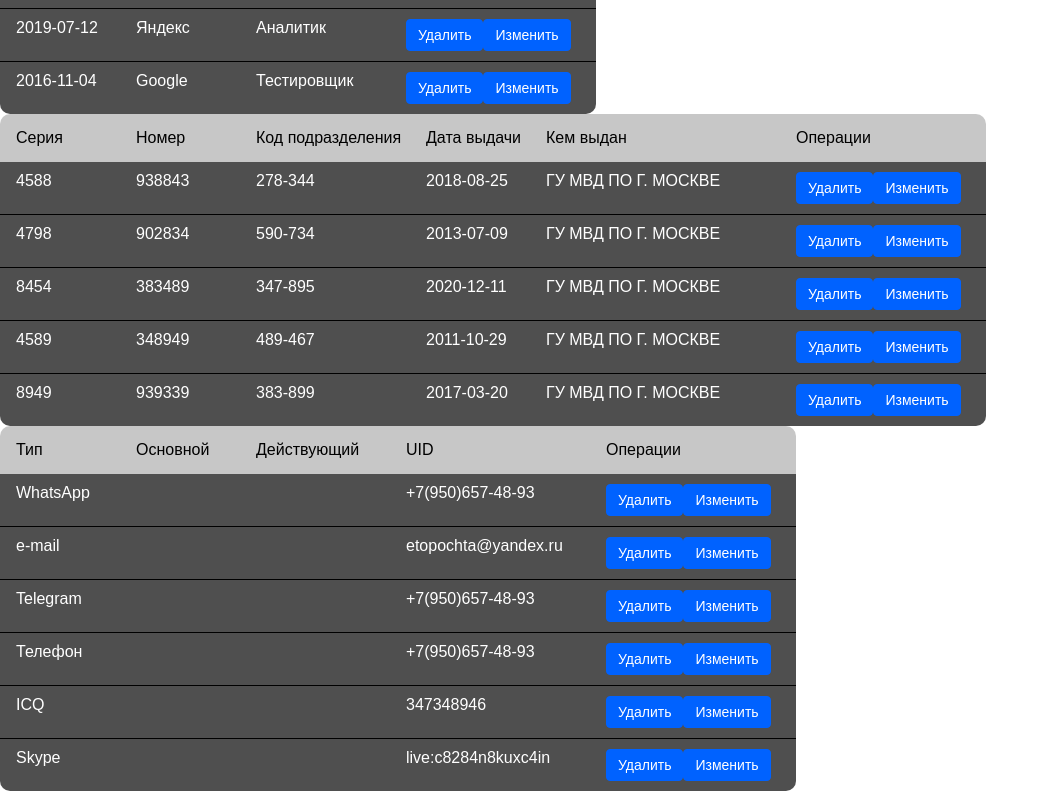
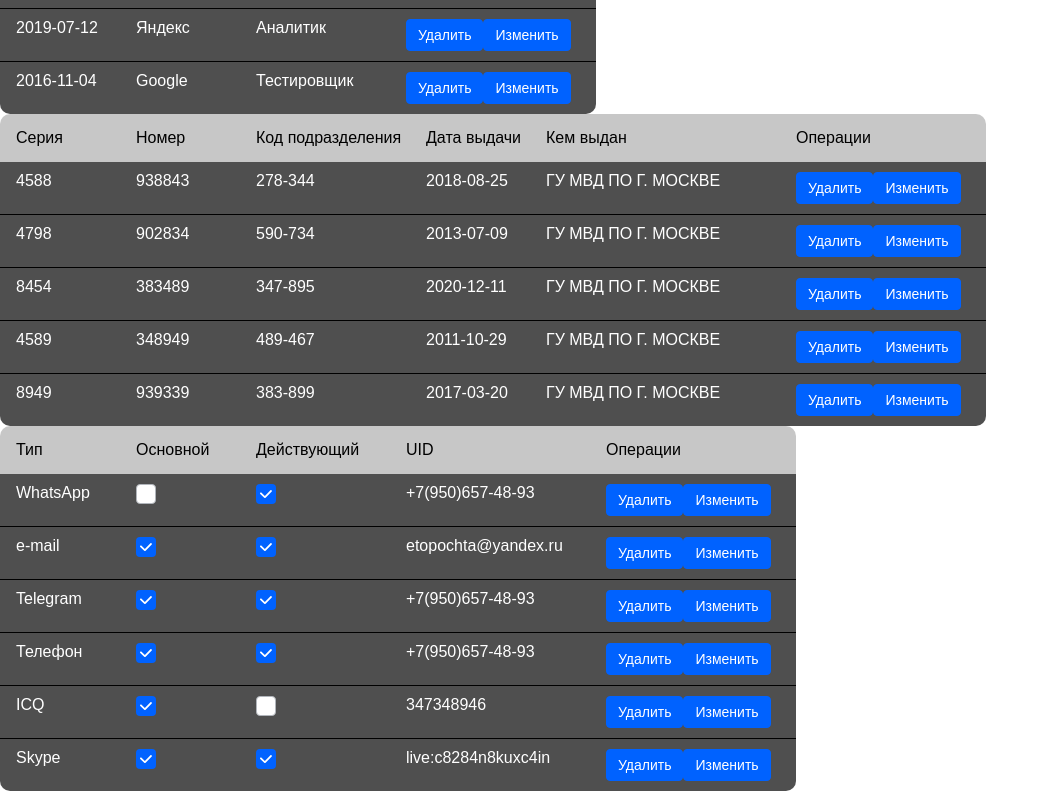
Before and after one commit to franze6/puppy-project, a React app: page /persons/1 in a window 1280 px wide. Shown: the part 705-1496 px from the top of the page, without its empty margins (0-1049 px from the left). Built offline with nearby package versions, Linux system fonts and the light colour scheme; no server answers.

Commit message:
ADD: CheсkBox in the table

```diff
--- a/src/Components/Cell/BoolCell.jsx
+++ b/src/Components/Cell/BoolCell.jsx
@@ -1,11 +1,14 @@
-import React from 'react';
+import React, { useState } from 'react';
 import PropTypes from 'prop-types';
 
+import Checkbox from '../Kit/CheckBox/CheckBox';
+
 const BoolCell = ({ value, isEdit }) => {
+  const [toggle, setToggle] = useState(false);
   if (isEdit) {
-    return <input type="text" value={value} />;
+    return <input type="text" value={toggle} isMiddle={false} onChange={e => setToggle(e.currentTarget.checked)} />;
   }
-  return <div>{`${value}`}</div>;
+  return <Checkbox checked={value} disabled isMiddle={false} />;
 };
 BoolCell.propTypes = {
   value: PropTypes.node,
--- a/src/Pages/ContactDetailsPage/ContactDetailsPage.jsx
+++ b/src/Pages/ContactDetailsPage/ContactDetailsPage.jsx
@@ -25,11 +25,13 @@ const ContactDetailsPage = () => {
       name: 'basic',
       display: 'Основной',
       width: 120,
+      format: 'bool',
     },
     {
       name: 'active',
       display: 'Действующий',
       width: 150,
+      format: 'bool',
     },
     {
       name: 'UID',
```
